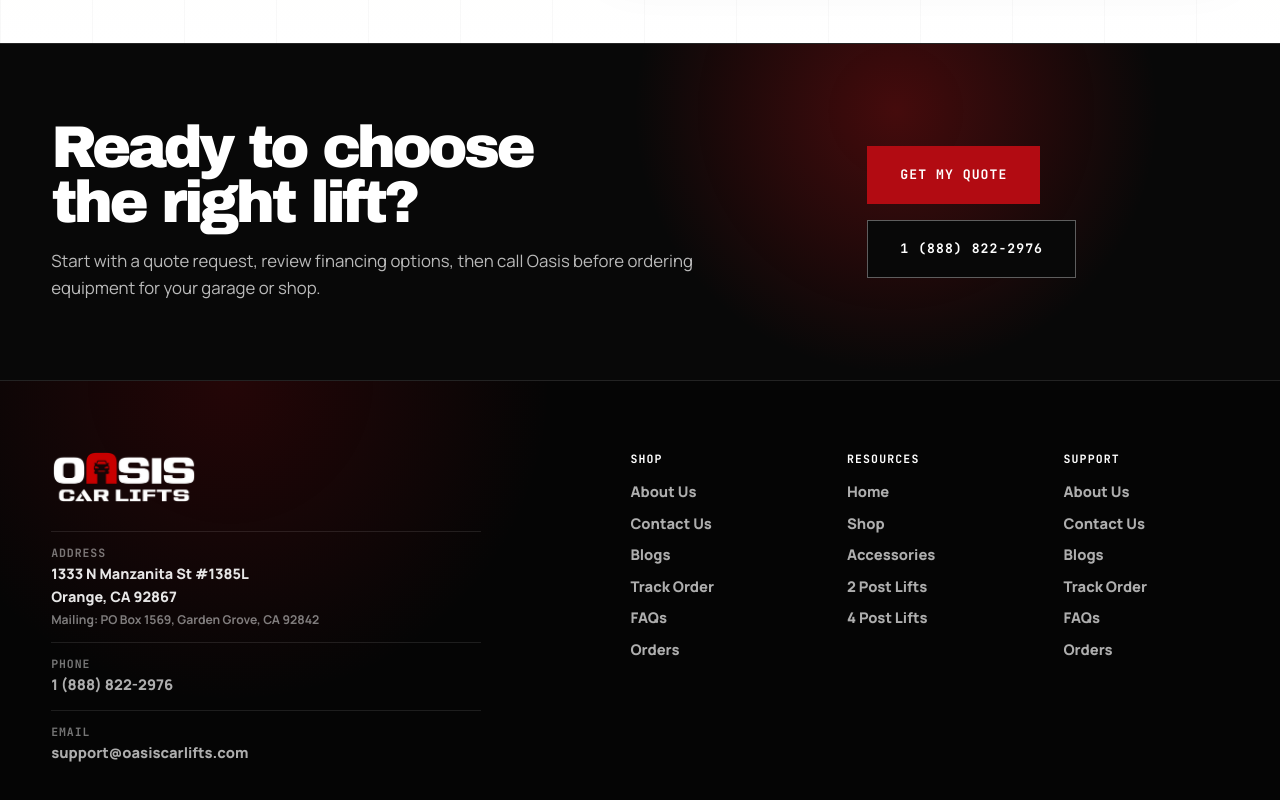
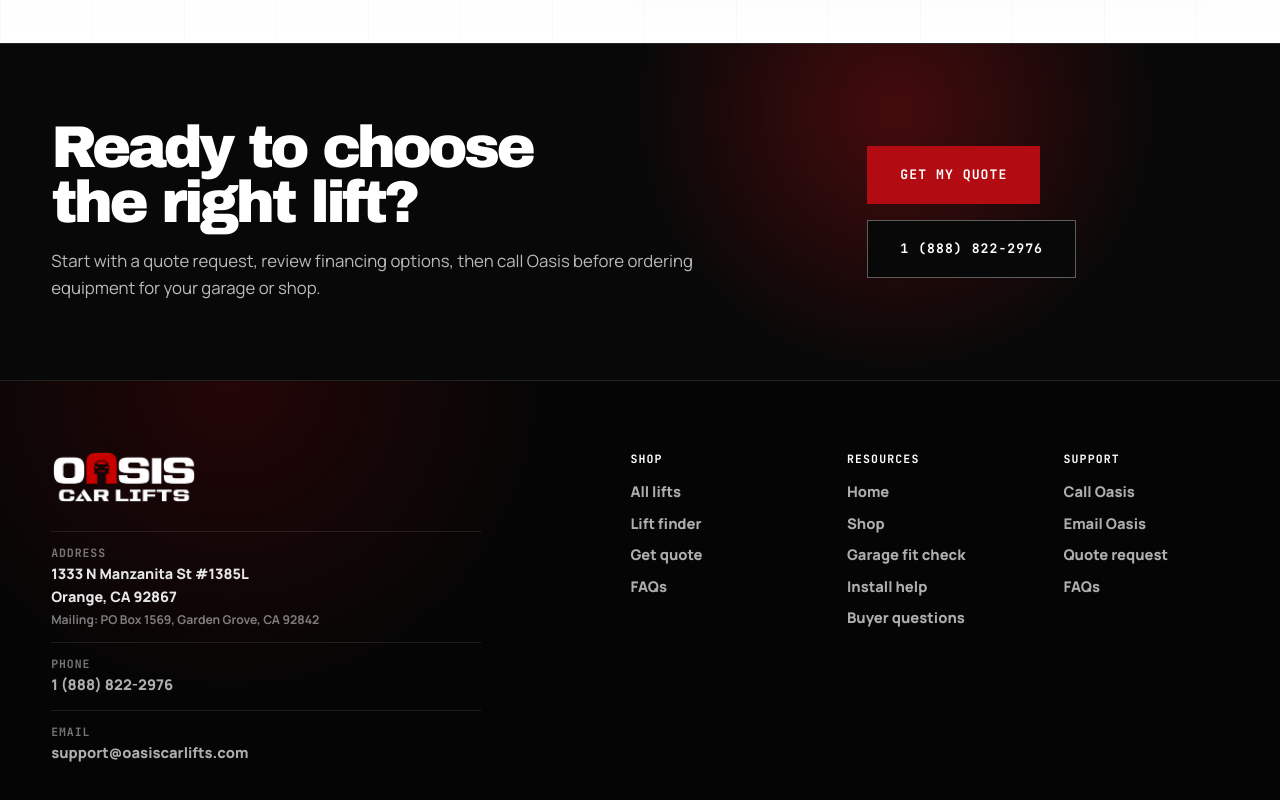
Before and after one commit to OasisCarLifts/shop, a React (Vite) app: page / in a window 1280 px wide. Shown: the part 7513-8313 px from the top of the page. Built offline with nearby package versions, Linux system fonts and the light colour scheme; a web font is replaced by a local one.

Commit message:
Fix broken internal links and Vercel fallbacks

```diff
--- a/index.html
+++ b/index.html
@@ -82,11 +82,6 @@
             "@type": "ImageObject",
             "url": "https://oasiscarlifts.com/assets/oasis-logo-color.png"
           }
-        },
-        "potentialAction": {
-          "@type": "SearchAction",
-          "target": "https://oasiscarlifts.com/search?q={search_term_string}",
-          "query-input": "required name=search_term_string"
         }
       }
     </script>
--- a/src/App.jsx
+++ b/src/App.jsx
@@ -3,34 +3,30 @@
 const phone = "1 (888) 822-2976";
 const phoneHref = "tel:+18888222976";
 const contactEmail = "support@oasiscarlifts.com";
-const shopUrl = "https://oasiscarlifts.com/collections/all";
+const shopUrl = "/#lifts";
 const businessAddress = {
   street: "1333 N Manzanita St #1385L",
   cityStateZip: "Orange, CA 92867",
   mailing: "Mailing: PO Box 1569, Garden Grove, CA 92842",
 };
 const footerShopLinks = [
-  ["About Us", "https://oasiscarlifts.com/pages/about-us", "footer_about_shop"],
-  ["Contact Us", "https://oasiscarlifts.com/pages/contact", "footer_contact_shop"],
-  ["Blogs", "https://oasiscarlifts.com/blogs/news", "footer_blogs_shop"],
-  ["Track Order", "https://oasiscarlifts.com/pages/track-order", "footer_track_shop"],
-  ["FAQs", "#faq", "footer_faqs_shop"],
-  ["Orders", "https://oasiscarlifts.com/account", "footer_orders_shop"],
+  ["All lifts", "/#lifts", "footer_all_lifts"],
+  ["Lift finder", "/#finder", "footer_lift_finder"],
+  ["Get quote", "/#quote", "footer_quote_shop"],
+  ["FAQs", "/#faq", "footer_faqs_shop"],
 ];
 const footerResourceLinks = [
-  ["Home", "#top", "footer_home"],
+  ["Home", "/#top", "footer_home"],
   ["Shop", shopUrl, "footer_shop"],
-  ["Accessories", "https://oasiscarlifts.com/collections/accessories", "footer_accessories"],
-  ["2 Post Lifts", "https://oasiscarlifts.com/collections/2-post-lifts", "footer_2_post_lifts"],
-  ["4 Post Lifts", "https://oasiscarlifts.com/collections/4-post-lifts", "footer_4_post_lifts"],
+  ["Garage fit check", "/#finder", "footer_garage_fit_check"],
+  ["Install help", "/#install", "footer_install_help"],
+  ["Buyer questions", "/#faq", "footer_buyer_questions"],
 ];
 const footerSupportLinks = [
-  ["About Us", "https://oasiscarlifts.com/pages/about-us", "footer_about_support"],
-  ["Contact Us", "https://oasiscarlifts.com/pages/contact", "footer_contact_support"],
-  ["Blogs", "https://oasiscarlifts.com/blogs/news", "footer_blogs_support"],
-  ["Track Order", "https://oasiscarlifts.com/pages/track-order", "footer_track_support"],
-  ["FAQs", "#faq", "footer_faqs_support"],
-  ["Orders", "https://oasiscarlifts.com/account", "footer_orders_support"],
+  ["Call Oasis", phoneHref, "footer_call_support"],
+  ["Email Oasis", `mailto:${contactEmail}`, "footer_email_support"],
+  ["Quote request", "/#quote", "footer_quote_support"],
+  ["FAQs", "/#faq", "footer_faqs_support"],
 ];
 
 const products = [
```
Also changed, not shown: vercel.json, 1 other file (tests, documents, lock files or other folders).
